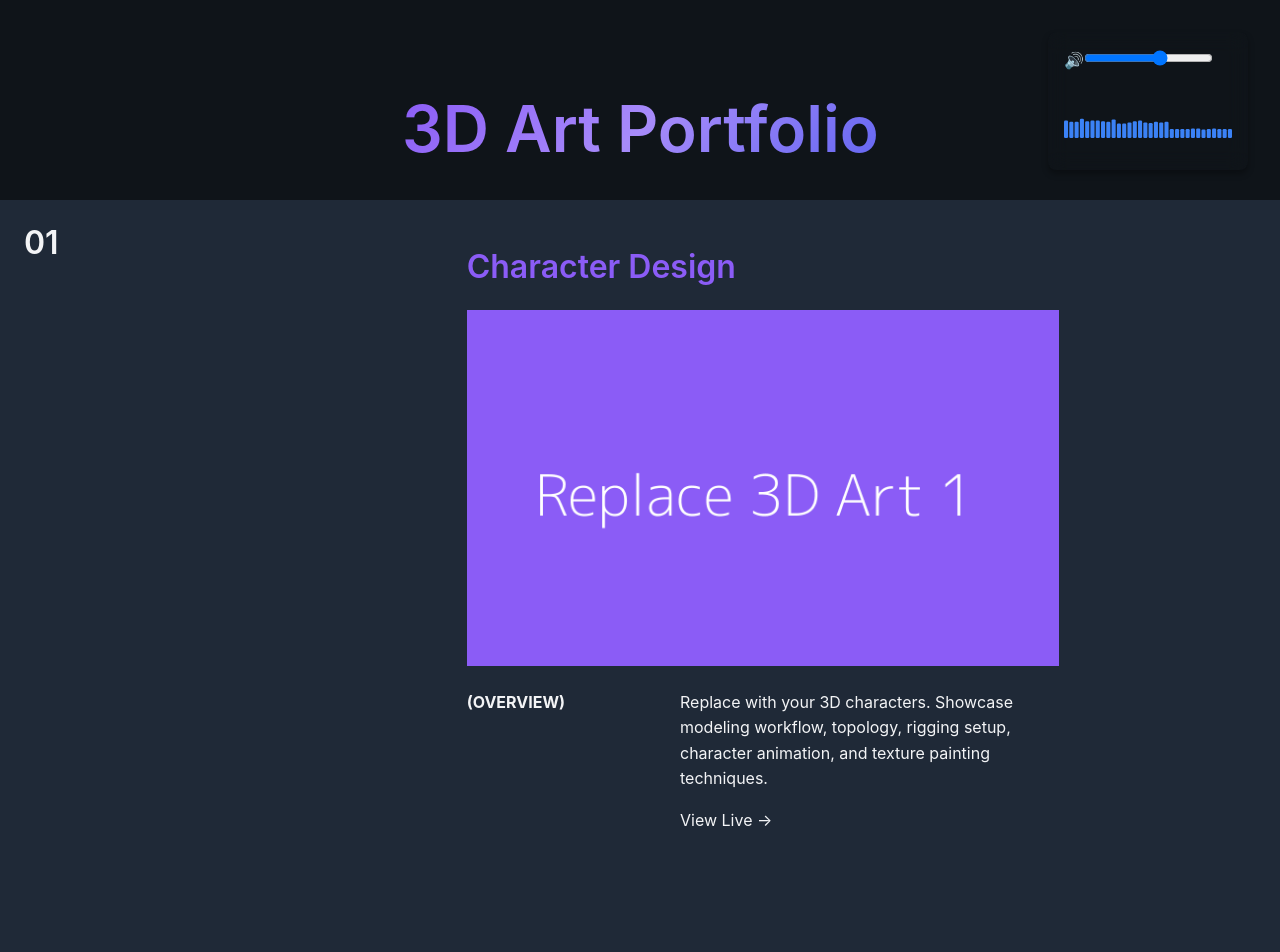
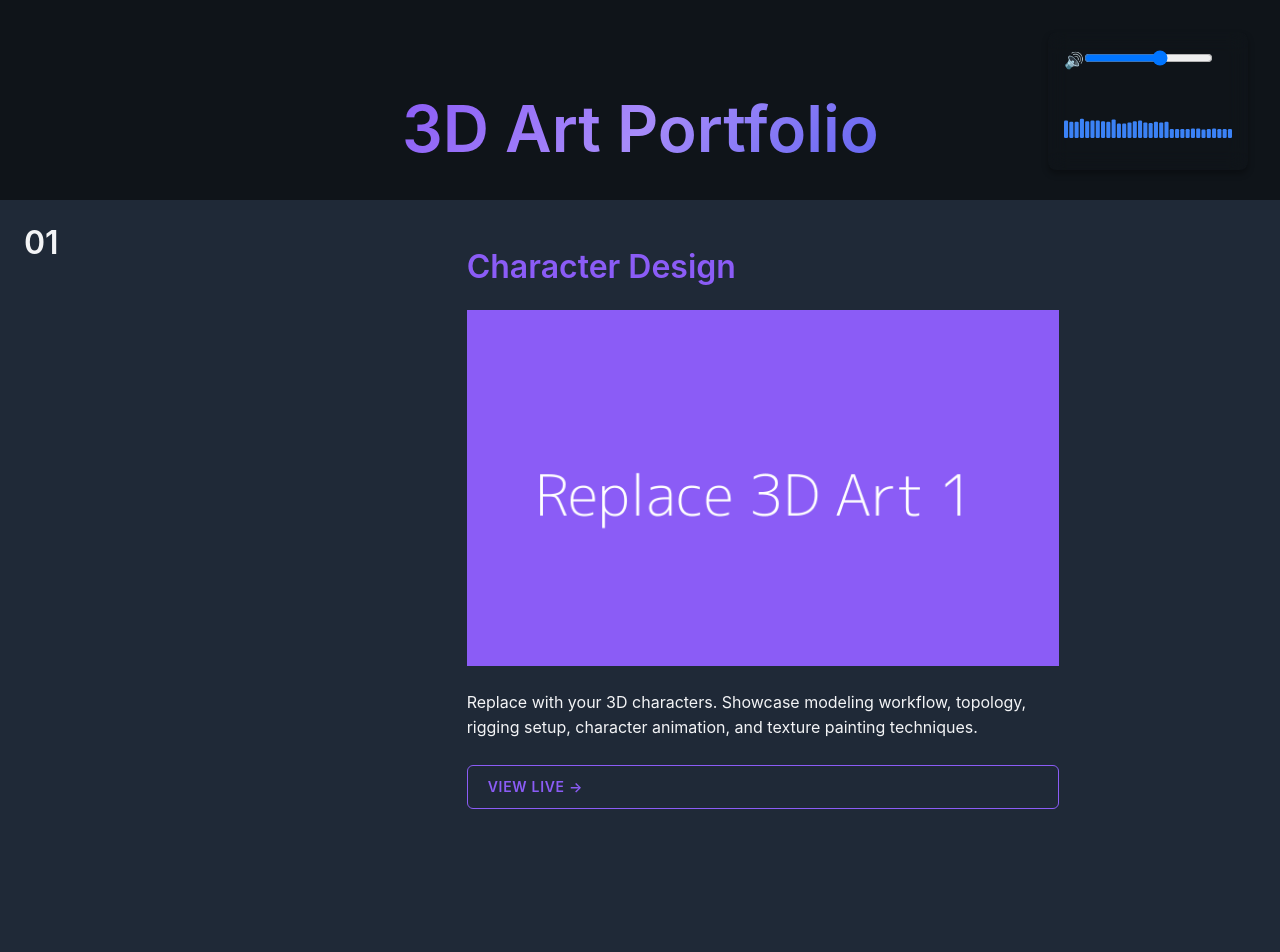
Before and after one commit to Melik1986/Presentation-of-Projects, a Next.js app: page /sticky/3d-art in a window 1280 px wide. Shown: the top 952 px of the page. Built offline with nearby package versions, Linux system fonts and the light colour scheme.

Commit message:
Refactor sticky card UI and styles for better presentation
Co-authored-by: melikmusinian <melikmusinian@gmail.com>

```diff
--- a/src/features/sticky-cards/ui/StickyCards.module.css
+++ b/src/features/sticky-cards/ui/StickyCards.module.css
@@ -72,36 +72,36 @@
 
 .stickyCardCopy {
   display: flex;
+  flex-direction: column;
   gap: 1.5rem;
   position: relative;
   z-index: 3;
 }
 
-.stickyCardCopyTitle {
-  flex: 2;
-}
-
 .stickyCardCopyDescription {
-  flex: 4;
-  display: flex;
-  flex-direction: column;
-  gap: 1rem;
+  flex: 1;
 }
 
 .viewLiveLink {
-  color: inherit;
+  text-transform: uppercase;
+  letter-spacing: 0.05em;
+  color: var(--accent-color, #3b82f6);
+  border: 1px solid var(--accent-color, #3b82f6);
+  border-radius: 0.375rem;
+  align-items: center;
+  gap: 0.5rem;
+  padding: 0.625rem 1.25rem;
+  font-size: 0.875rem;
+  font-weight: 600;
   text-decoration: none;
-  transition: opacity 0.2s ease;
-  display: inline-block;
+  transition: all 0.2s;
+  display: inline-flex;
 }
 
 .viewLiveLink:hover {
-  opacity: 0.7;
-}
-
-.stickyCardCopyTitle p {
-  text-transform: uppercase;
-  font-weight: 650;
+  background-color: var(--accent-color, #3b82f6);
+  color: var(--card-bg, #1a1a1a);
+  transform: translateX(4px);
 }
 
 @media (max-width: 1000px) {
--- a/src/features/sticky-cards/ui/StickyCards.tsx
+++ b/src/features/sticky-cards/ui/StickyCards.tsx
@@ -38,11 +38,9 @@ export function StickyCards({ cards = defaultStickyCardsData, className }: Stick
               </div>
 
               <div className={styles.stickyCardCopy}>
-                <div className={styles.stickyCardCopyTitle}>
-                  <p>(Overview)</p>
-                </div>
                 <div className={styles.stickyCardCopyDescription}>
                   <p>{cardData.description}</p>
+                </div>
                 <a
                   href={cardData.link}
                   target="_blank"
@@ -55,7 +53,6 @@ export function StickyCards({ cards = defaultStickyCardsData, className }: Stick
             </div>
           </div>
         </div>
-        </div>
       ))}
     </div>
   );
```
Lines whose indentation alone changed are shown as unchanged.
